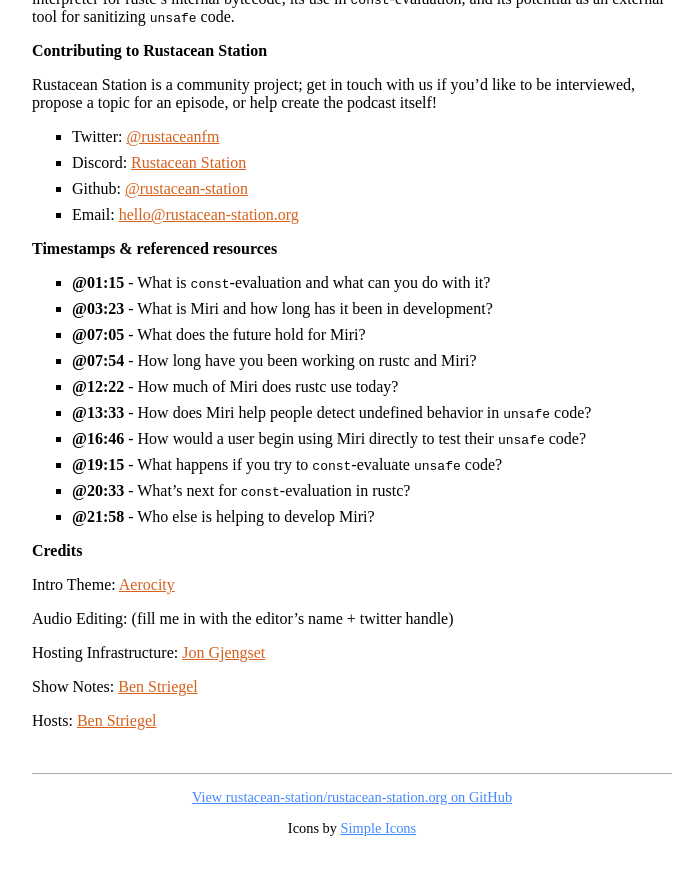
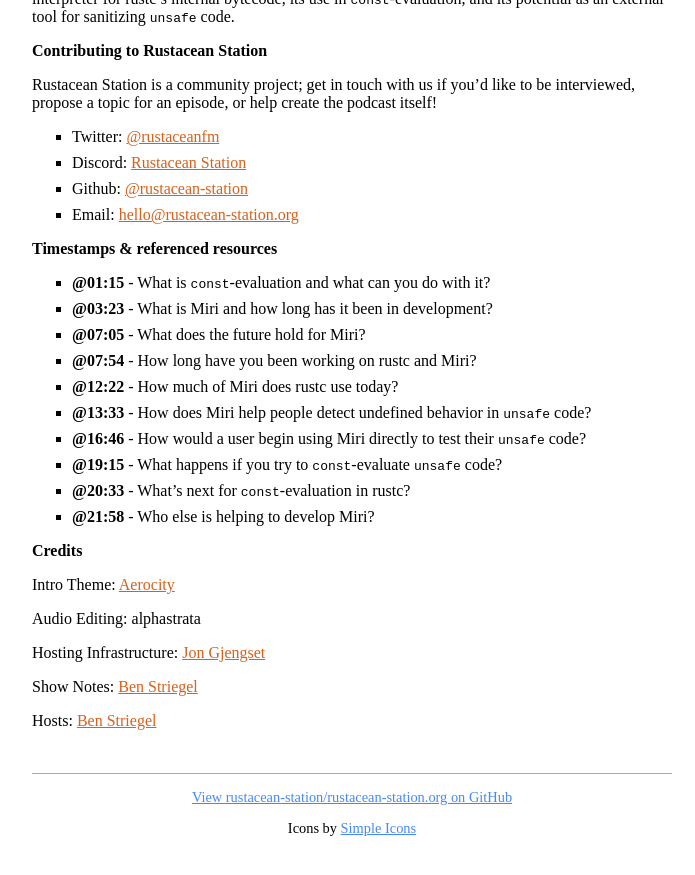
Before and after one commit to rustacean-station/rustacean-station.org, a Jekyll site: the page built from _episodes/008-oli-miri.md, in a window 1280 px wide and 900 px high, scrolled down 754 px. Shown: the top 875 px of the window, without its empty margins (288-983 px from the left). Built offline with Jekyll 4.4.1, drawn with Linux system fonts in a browser that asks for light colours.

Commit message:
Audio editor attribution

```diff
--- a/_episodes/008-oli-miri.md
+++ b/_episodes/008-oli-miri.md
@@ -57,7 +57,7 @@
 
 Intro Theme: [Aerocity](https://twitter.com/AerocityMusic)
 
-Audio Editing: (fill me in with the editor's name + twitter handle)
+Audio Editing: alphastrata
 
 Hosting Infrastructure: [Jon Gjengset](https://twitter.com/jonhoo/)
 
```
